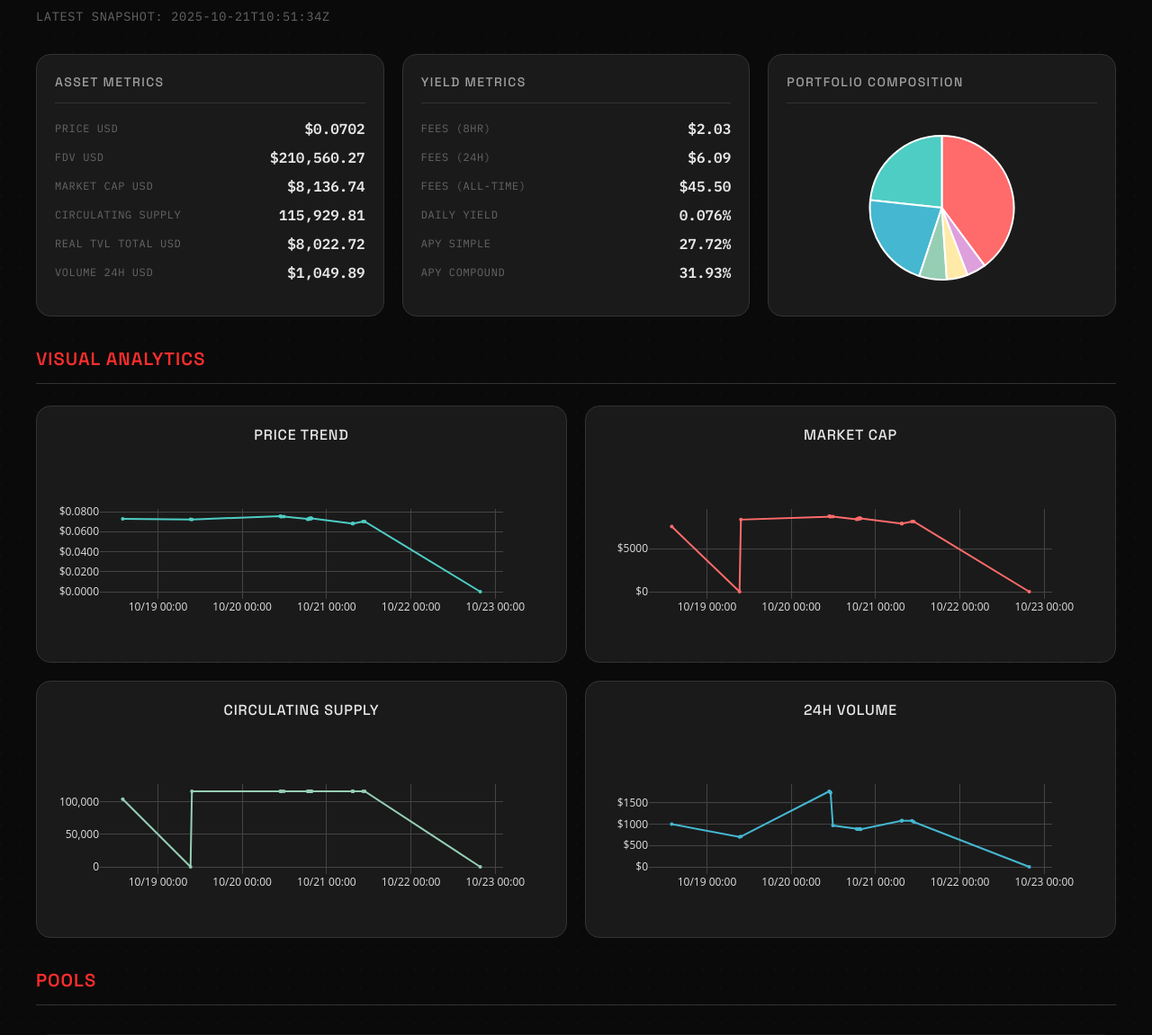
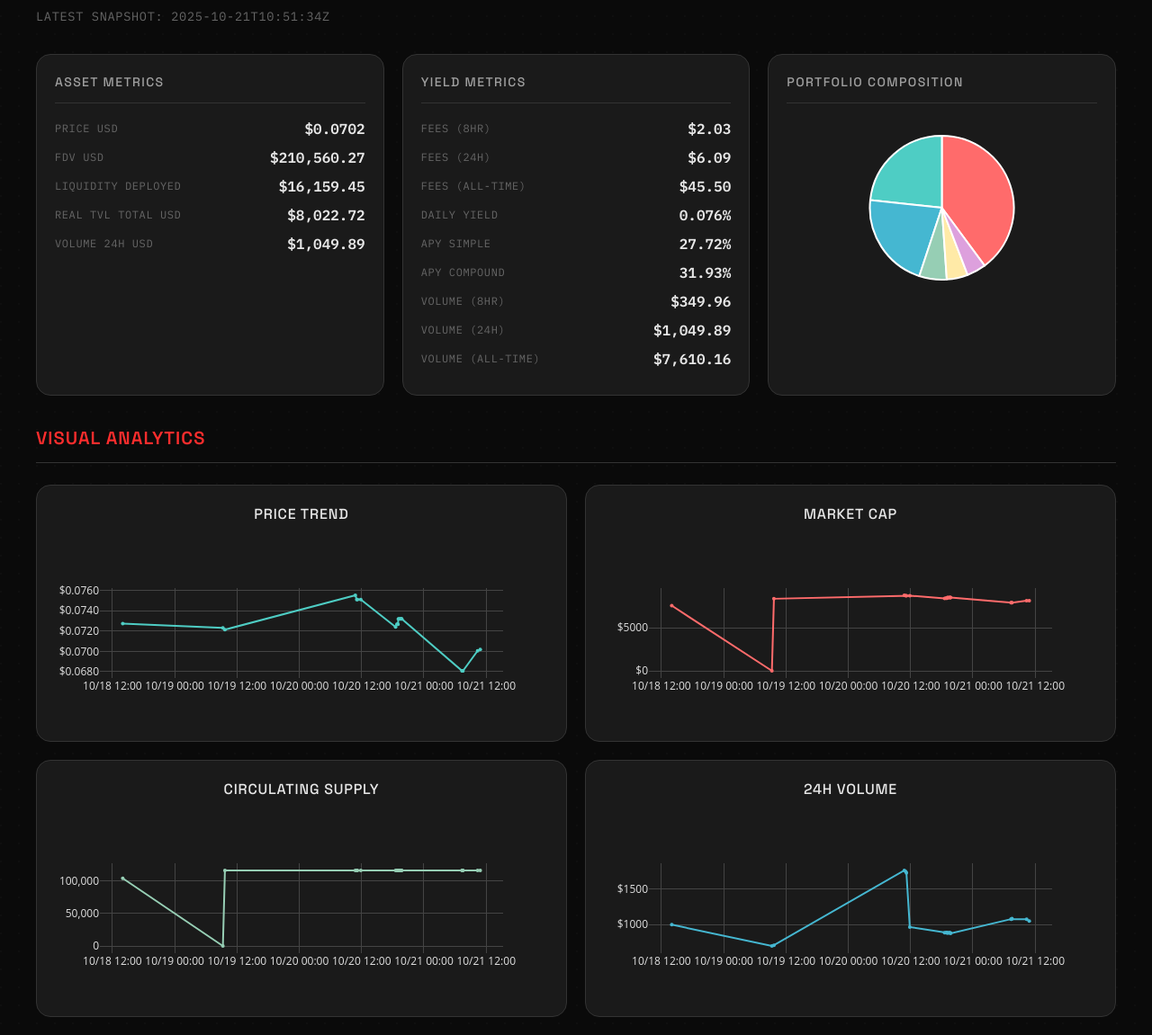
Before and after one commit to Eirikotis/asrsv, a FastAPI app: page / in a window 1280 px wide. Shown: the part 163-1314 px from the top of the page at 90% size. Run offline with FastAPI, Linux system fonts and the light colour scheme; data comes from the database, SQL or seed files in the repository; data that the repository does not hold is empty; some libraries are stand-ins or nearby versions.

Commit message:
Add files via upload

```diff
--- a/templates/minimal-with-pools-table-test.html
+++ b/templates/minimal-with-pools-table-test.html
@@ -303,12 +303,8 @@
                     <span class="metric-value">${{ "{:,.2f}".format(summary.fdv_usd or 0) }}</span>
                 </div>
                 <div class="metric-item">
-                    <span class="metric-label">Market Cap USD</span>
-                    <span class="metric-value">${{ "{:,.2f}".format(summary.market_cap_usd or 0) }}</span>
-                </div>
-                <div class="metric-item">
-                    <span class="metric-label">Circulating Supply</span>
-                    <span class="metric-value">{{ "{:,.2f}".format(summary.circulating_supply or 0) }}</span>
+                    <span class="metric-label">Liquidity Deployed</span>
+                    <span class="metric-value">${{ "{:,.2f}".format(liquidity_deployed or 0) }}</span>
                 </div>
                 <div class="metric-item">
                     <span class="metric-label">Real TVL Total USD</span>
@@ -345,6 +341,18 @@
                 <div class="metric-item">
                     <span class="metric-label">APY Compound</span>
                     <span class="metric-value">{{ "{:.2f}".format(apy_compound * 100) }}%</span>
+                </div>
+                <div class="metric-item" title="8hr volume is calculated as 24h volume divided by 3">
+                    <span class="metric-label">Volume (8hr)</span>
+                    <span class="metric-value">${{ "{:,.2f}".format(volume_8hr or 0) }}</span>
+                </div>
+                <div class="metric-item" title="Latest 24h rolling volume total from all pools">
+                    <span class="metric-label">Volume (24h)</span>
+                    <span class="metric-value">${{ "{:,.2f}".format(volume_24h or 0) }}</span>
+                </div>
+                <div class="metric-item" title="Cumulative sum of all 8hr interval volumes over time">
+                    <span class="metric-label">Volume (All-time)</span>
+                    <span class="metric-value">${{ "{:,.2f}".format(volume_all_time or 0) }}</span>
                 </div>
             </div>
 
```
